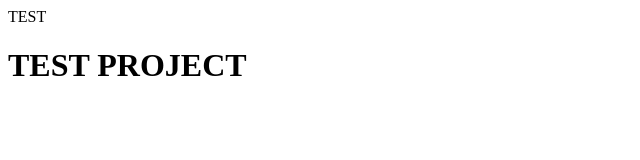
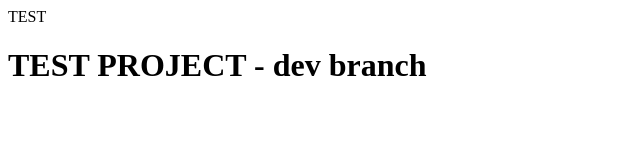
Before and after one commit to ishikaschdv/testproject, a plain HTML site: page index.html in a window 1280 px wide. Shown: the whole page, without its empty margins (0-640 px from the left). Drawn offline with Linux system fonts and the light colour scheme.

Commit message:
dev commit

```diff
--- a/index.html
+++ b/index.html
@@ -4,7 +4,7 @@
     TEST
 </head>
 <body>
-    <h1>TEST PROJECT</h1>
+    <h1>TEST PROJECT - dev branch</h1>
 
 </body>
 </html>
```
